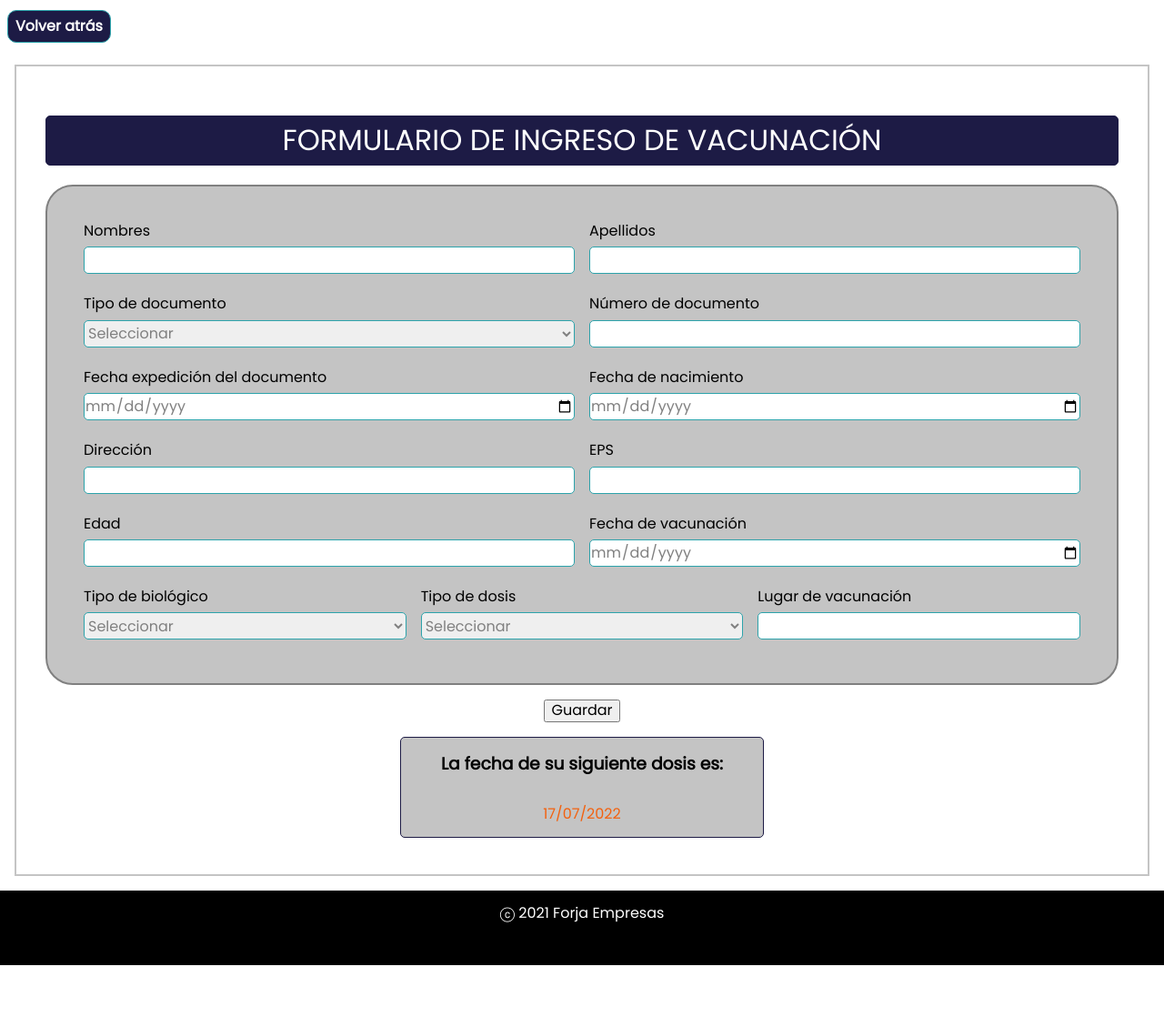
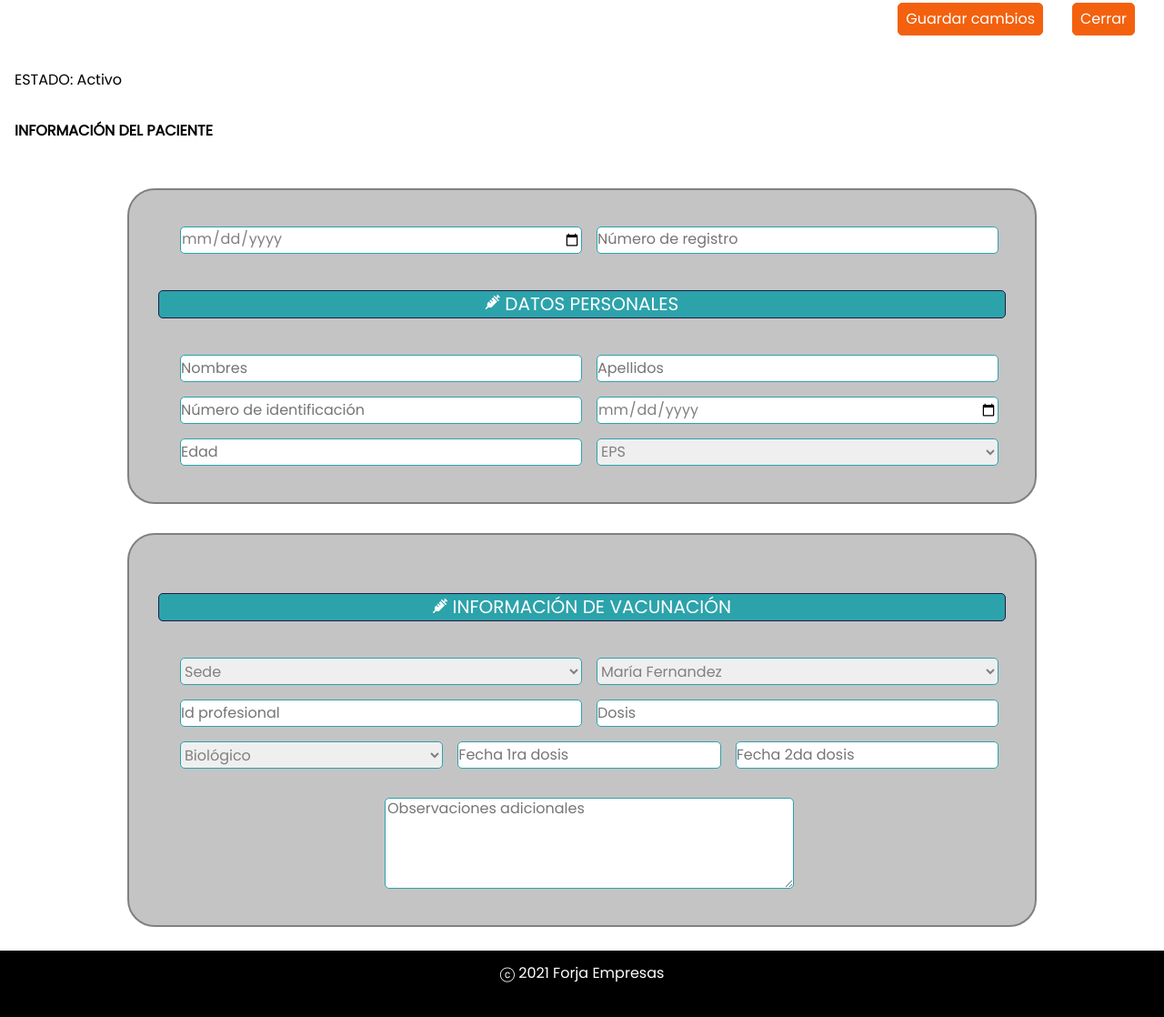
Before and after one commit to VivianaMurillom/forja_javaScript, a plain HTML site: page views/vacunasRegistro.html in a window 1280 px wide. Shown: the part 194-1312 px from the top of the page at 91% size. Before the commit the page ends 1255 px from the top, so only its background shows below. Drawn offline with Linux system fonts and the light colour scheme.

Commit message:
Changes due to redesing of vacunasRegistro

```diff
--- a/assets/css/styles.css
+++ b/assets/css/styles.css
@@ -446,28 +446,6 @@ form {
     cursor: pointer;
 }
 
-.ingresar:hover{
-    animation: cartel 1s 1;
-}
-
-@keyframes cartel {
-    20% {
-        transform: rotate(15deg);
-    }
-
-    40% {
-        transform: rotate(-10deg);
-    }
-
-    60% {
-        transform: rotate(5deg);
-    }
-
-    80% {
-        transform: rotate(-3deg);
-    }
-}
-
 .forget a {
     color: black;
     display: flex;
@@ -726,6 +704,40 @@ form {
 }
 
 /* Formulario de vacunas*/
+.buttons-vaccine {
+    display: flex;
+    justify-content: space-around;
+    margin: 1rem;
+}
+
+.btn-confirm-vaccine, .btn-back-vaccine{
+    background-color: var(--orange-color);
+    border: 1px solid var(--orange-color);
+    border-radius: 5px;
+    color: white;
+    padding: .5rem;
+}
+
+.btn-confirm-vaccine:hover, .btn-back-vaccine:hover{
+    background-color: white;
+    color: var(--orange-color);
+}
+
+.vaccine{
+    margin: 1rem;
+}
+
+.vaccineTittles{
+    display: flex;
+    flex-direction: column;
+    margin: .5rem;
+    padding: .5rem;
+}
+
+.section-form-vaccine{
+    margin: .5rem;
+}
+
 .form-vaccine {
     display: flex;
     flex-direction: column;
@@ -734,10 +746,11 @@ form {
 }
 
 .form-pairs{
-    margin: .5rem 0;
+    display: flex;
+    flex-direction: column;
 }
 
-.form-vaccine input, .form-vaccine select{
+.form-vaccine input, .form-vaccine select, .form-vaccine textarea{
     color: grey;
     border: 1px solid var(--blue-color);
     border-radius: 5px;
@@ -750,22 +763,8 @@ form {
     padding: 0;
 }
 
-.simpleLabel{
-    padding: .5rem;
-}
-
-.dateNextVaccine{
-    background-color: var(--gray-color);
-    border: 1px solid var(--darkblue-color);
-    border-radius: 5px;
-    display: flex;
-    flex-direction: column;
-    text-align: center;
-}
-
-.dateNextVaccine p{
-    color: var(--orange-color);
-    text-align: center;
+.textarea-vaccine{
+    height: 100px;
 }
 
 /* Pacientes.html*/
@@ -829,12 +828,20 @@ form {
     padding: .2rem;
 }
 
+.button-confirm{
+    align-items: center;
+    display: flex;
+    justify-content: center;
+    margin: 1rem;
+    padding: 1rem;
+}
+
 .btn-confirm-patient{
     background-color: var(--orange-color);
     border: 1px solid var(--gray-color);
     border-radius: 5px;
     color: white;
-    margin: 0.5rem;
+    margin: .5rem auto;
     padding: 0.5rem 1rem;
 }
 
@@ -1008,7 +1015,7 @@ table td[data-titulo]::before {
 
 .second-title i {
     align-items: flex-start;
-    color: black;
+    color: white;
     display: flex;
     height: 20px;
     margin-right: .1rem;
@@ -1065,32 +1072,12 @@ table td[data-titulo]::before {
     justify-content: center;
 }
 
-.button-confirm {
-    display: flex;
-    justify-content: center;
-    margin: 1rem;
-}
-
-.button-confirm:hover{
-    animation: cartel 1s 1;
-}
-
-@keyframes cartel {
-    20% {
-        transform: rotate(15deg);
-    }
-
-    40% {
-        transform: rotate(-10deg);
-    }
-
-    60% {
-        transform: rotate(5deg);
-    }
-
-    80% {
-        transform: rotate(-3deg);
-    }
+.btn-confirm-patient{
+    background-color: var(--orange-color);
+    border: 1px solid var(--orange-color);
+    border-radius: 5px;
+    color: white;
+    padding: .2rem .5rem;
 }
 
 /*Resolución de tablet*/
@@ -1121,32 +1108,52 @@ table td[data-titulo]::before {
     }
 
     /* Formulario de vacunas*/
-    .vaccine form{
+    .buttons-vaccine{
+        justify-content: flex-end;
+    }
+
+    .btn-confirm-vaccine, .btn-back-vaccine{
+        margin: 0 1rem;
+    }
+
+    .section-form-vaccine{
+        align-items: center;
+        display: flex;
+        flex-direction: column;
+    }
+
+    .section-form-vaccine form{
         justify-content: center;
-        min-width: 600px;
+        margin: 0 1rem;
+        min-width: 700px;
+        width: 100%;
+    }
+
+    .vaccine{
+        width: 100%;
     }
 
     .form-vaccine{
-        flex-direction: row;
+        flex-direction: column;
         margin: .5rem;
     }
 
     .form-pairs{
+        flex-direction: row;
         flex-basis: 50%;
+        justify-content: space-between;
         margin: 0 .5rem;
     }
 
     .form-vaccine input, .form-vaccine select{
+        margin: 0 .5rem;
         max-height: 31px;
     }
 
-    .simpleLabel{
-        padding: .5rem 0;
-    }
-
-    .dateNextVaccine{
-        margin: .5rem auto;
-        max-width: 400px;
+    .textarea-vaccine{
+        margin: 0 auto;
+        max-width: 300px;
+        max-height: 101px;
     }
 
     /* Pacientes.html*/
@@ -1265,6 +1272,17 @@ table td[data-titulo]::before {
         }
     }
 
+    /* Formulario de vacunas*/
+    .section-form-vaccine form{
+        min-width: 1000px;
+    }
+
+    .textarea-vaccine{
+        margin-top: 1rem;
+        max-width: 450px;
+        max-height: 101px;
+    }
+
     /* Pacientes.html*/
     .background-header {
         flex-direction: column;
--- a/views/vacunasRegistro.html
+++ b/views/vacunasRegistro.html
@@ -26,109 +26,137 @@
     </header>
 
     <main>
-        <button class="back"><a href="dashboard.html">Volver atrás</a></button>
+        <div class="buttons-vaccine">
+            <a href="pacientes.html" class="btn-confirm-vaccine">Guardar cambios</a>
+            <a href="dashboard.html" class="btn-back-vaccine">Cerrar</a>
+        </div>
 
-        <section>
-            <div class="section-part">
-                <h1 class="important-title">Formulario de ingreso de vacunación</h1>
+        <div class="vaccineTittles">
+            <p>ESTADO: <span>Activo</span></p>
+            <h4>INFORMACIÓN DEL PACIENTE</h4>
+        </div>
 
+        <section class="section-form-vaccine">
+                    <form action="post">
                         <div class="form-register vaccine">
-                    <form action="post">
                             <div class="form-vaccine">
                                 <div class="form-pairs">
-                                <label for="names" class="simpleLabel">Nombres</label>
-                                <input type="text" name="names" id="names">
+                                    <input type="date" name="simpleDate" id="simpleDate">
+                                    <input type="number" name="registerNumber" id="registerNumber" placeholder="Número de registro">
                                 </div>
+                            </div>
+                            <div class="second-title">
+                                <i class="fa-solid fa-syringe"></i>
+                                <h1 id="form-subtitle">Datos personales</h1>
+                            </div>
+                            <div class="form-vaccine">
                                 <div class="form-pairs">
-                                <label for="lastNames" class="simpleLabel">Apellidos</label>
-                                <input type="text" name="lastNames" id="lastNames">
+                                    <input type="text" name="names" id="names" placeholder="Nombres">
+                                    <input type="text" name="lastNames" id="lastNames" placeholder="Apellidos">
                                 </div>
                             </div>
                             <div class="form-vaccine">
                                 <div class="form-pairs">
-                                <label for="tipeOfDocument" class="simpleLabel">Tipo de documento</label>
-                                <select class="tipeOfDocument" id="tipeOfDocument">
-                                    <option value="0">Seleccionar</option>
-                                    <option value="1">Tarjeta de identidad</option>
-                                    <option value="2">Cédula de ciudadanía</option>
-                                    <option value="3">Pasaporte</option>
-                                    <option value="4">Cédula de extranjería</option>
-                                    <option value="5">Registro civil</option>
+                                    <input type="number" name="numberDocument" id="numberDocument" placeholder="Número de identificación">
+                                    <input type="date" name="DateDocument" id="DateDocument">
+                                </div>
+                            </div>
+
+                            <div class="form-vaccine">
+                                <div class="form-pairs">
+                                    <input type="number" name="age" id="age" placeholder="Edad">
+                                    <select class="EPS" id="EPS">
+                                        <option value="0">EPS</option>
+                                        <option value="1">Aliansalud</option>
+                                        <option value="2">COMFENALCO Valle E.P.S.</option>
+                                        <option value="3">Empresas Públicas de Medellín-Departamento Médico</option>
+                                        <option value="4">EPS Programa COMFENALCO Antioquia</option>
+                                        <option value="5">Suramericana</option>
+                                        <option value="6">Cafe Salud</option>
+                                        <option value="7">Colpatria</option>
+                                        <option value="8">Compensar</option>
+                                        <option value="9">Cruz Blanca</option>
+                                        <option value="10">Salud Total</option>
+                                        <option value="11">Sanitas</option>
+                                        <option value="12">Coomeva</option>
+                                        <option value="13">Fondo de Pasivo Social de los Ferrocarriles Nales</option>
+                                        <option value="14">Nueva EPS</option>
+                                        <option value="15">Salud Coop</option>
+                                        <option value="16">Servicio Occidental de Salud S.A - EPS S.O.S S.A</option>
+                                        <option value="17">Famisanar</option>
+                                        <option value="18">Golden Group</option>
+                                        <option value="19">Humana Vivir</option>
+                                        <option value="20">Salud Vida</option>
+                                        <option value="21">Sol Salud</option>
+                                        <option value="22">Asociación Mutual Barrios Unidos de Quibdo E.S.S</option>
+                                        <option value="23">Asociación Mutual Ser Empresa Solidaria de Salud ESS</option>
+                                        <option value="24">Caja de Compensación Familiar de Cartagena "COMFAMILIAR"</option>
+                                        <option value="25">Caja de Compensación Familiar CAJACOPI Atlántico</option>
+                                        <option value="26">Pijao Salud</option>
+                                        <option value="27">Selva Salud</option>
+                                        <option value="28">ASMET Salud</option>
+                                        <option value="29">Asociación Indígena del Cauca</option>
+                                        <option value="30">Cafam</option>
+                                        <option value="31">CAPRESOCA</option>
+                                        <option value="32">Comparta</option>
                                     </select>
                                 </div>
-                            <div class="form-pairs">
-                                <label for="numberDocument" class="simpleLabel">Número de documento</label>
-                                <input type="number" name="numberDocument" id="numberDocument">
                             </div>
                         </div>
+
+                        <div class="form-register vaccine">
+                            <div class="second-title">
+                                <i class="fa-solid fa-syringe"></i>
+                                <h1 id="form-subtitle">Información de vacunación</h1>
+                            </div>
+
                             <div class="form-vaccine">
                                 <div class="form-pairs">
-                                <label for="DateDocument" class="simpleLabel">Fecha expedición del documento</label>
-                                <input type="date" name="DateDocument" id="DateDocument">
-                            </div>
-                            <div class="form-pairs">
-                                <label for="birthday" class="simpleLabel">Fecha de nacimiento</label>
-                                <input type="date" name="birthday" id="birthday">
+                                    <select class="Site" id="Site">
+                                        <option value="0">Sede</option>
+                                        <option value="1">Centro Comercial Titan Plaza</option>
+                                        <option value="2">Centro Comercial Bulevar Niza</option>
+                                        <option value="3">Centro Comercial Carrera</option>
+                                    </select>
+                                    <select class="nurse" id="nurse">
+                                        <option value="0">María Fernandez</option>
+                                        <option value="1">Ana García</option>
+                                        <option value="2">Estella Lopéz</option>
+                                        <option value="3">Lorena Hernández</option>
+                                    </select>
                                 </div>
                             </div>
+
                             <div class="form-vaccine">
                                 <div class="form-pairs">
-                                <label for="address" class="simpleLabel">Dirección</label>
-                                <input type="text" name="address" id="address">
-                            </div>
-                            <div class="form-pairs">
-                                <label for="eps" class="simpleLabel">EPS</label>
-                                <input type="text" name="eps" id="eps">
+                                    <input type="number" name="idNurse" id="idNurse" placeholder="Id profesional">
+                                    <input type="number" name="tipeOfDose" id="tipeOfDose" placeholder="Dosis">
                                 </div>
                             </div>
+
                             <div class="form-vaccine">
                                 <div class="form-pairs">
-                                <label for="age" class="simpleLabel">Edad</label>
-                                <input type="number" name="age" id="age">
-                            </div>
-                            <div class="form-pairs">
-                                <label for="dateVaccine" class="simpleLabel">Fecha de vacunación</label>
-                                <input type="date" name="birthday" id="birthday">
-                            </div>
-                        </div>
-                        <div class="form-vaccine">
-                            <div class="form-pairs">
-                                <label for="tipeOfVaccine" class="simpleLabel">Tipo de biológico</label>
                                     <select class="tipeOfVaccine" id="tipeOfVaccine">
-                                    <option value="0">Seleccionar</option>
+                                        <option value="0">Biológico</option>
                                         <option value="1">Pfizer</option>
                                         <option value="2">AstraZeneca</option>
                                         <option value="3">Janssen</option>
                                         <option value="4">Moderna</option>
                                         <option value="5">Sinovac</option>
                                     </select>
+                                    <input type="text" name="dateFirstDosis" id="dateFirstDosis" placeholder="Fecha 1ra dosis">
+                                    <input type="text" name="dateSecondDosis" id="dateSecondDosis" placeholder="Fecha 2da dosis">
                                 </div>
+                            </div>
+
+                            <div class="form-vaccine">
                                 <div class="form-pairs">
-                                <label for="tipeOfDose" class="simpleLabel">Tipo de dosis</label>
-                                <select class="tipeOfDose" id="tipeOfDose">
-                                    <option value="0">Seleccionar</option>
-                                    <option value="1">Primera monodosis</option>
-                                    <option value="2">Segunda monodosis</option>
-                                    <option value="3">Dosis única</option>
-                                </select>
+                                    <textarea class="textarea-vaccine"name="aditionalNotes" id="aditionalNotes"placeholder="Observaciones adicionales"></textarea>
                                 </div>
-                            <div class="form-pairs">
-                                <label for="placeVaccine" class="simpleLabel">Lugar de vacunación</label>
-                                <input type="text" name="placeVaccine" id="placeVaccine">
+                            </div>
                         </div>
                     </div>
                 </form>
-                </div>
-
-                <div class="button-confirm">
-                    <a href="pacientes.html"><button class="confirmar">Guardar</button></a>
-                </div>
-
-                <div class="dateNextVaccine">
-                    <h3>La fecha de su siguiente dosis es:</h3>
-                    <p>17/07/2022</p>
-                </div>
-            </div>
         </section>
     </main>
 
```
Also changed, not shown: views/pacientesRegistro.html (+1 -1 lines). Lines whose indentation alone changed are shown as unchanged.
